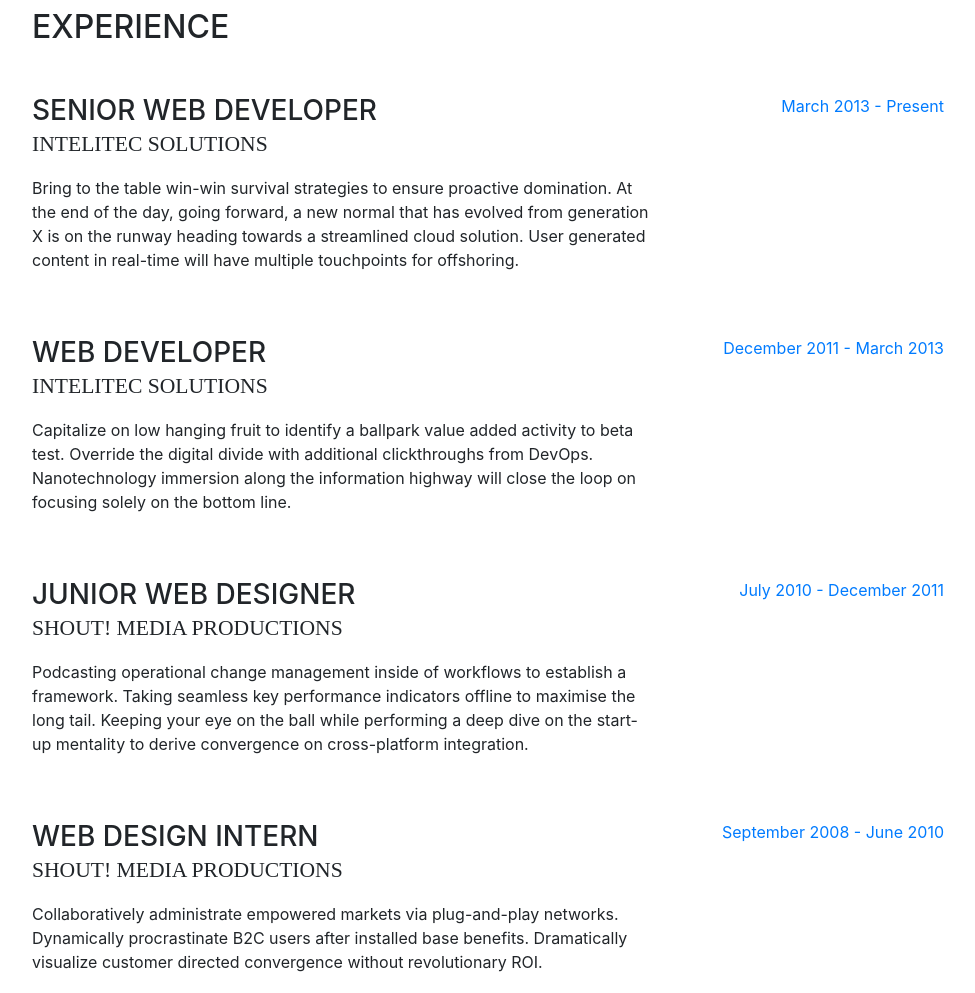
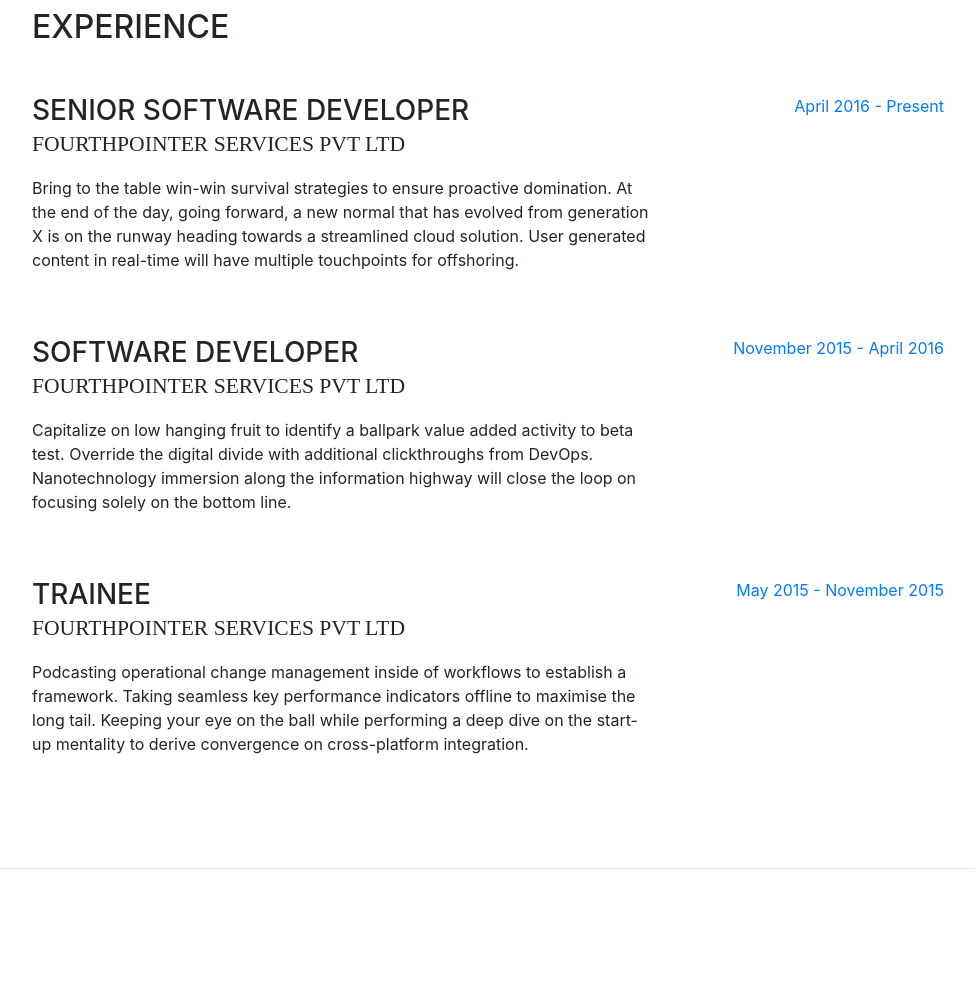
Before and after one commit to utkarsh27a/utkarsh27a.github.io, a website with bundled scripts: page index.html in a window 1280 px wide. Shown: the part 840-1833 px from the top of the page, without its empty margins (288-1263 px from the left). Built offline with nearby package versions, Linux system fonts and the light colour scheme; a web font is replaced by a local one.

Commit message:
modifed Experience section

```diff
--- a/index.html
+++ b/index.html
@@ -29,7 +29,7 @@
 
     <nav class="navbar navbar-expand-lg navbar-dark bg-primary fixed-top" id="sideNav">
       <a class="navbar-brand js-scroll-trigger" href="#page-top">
-        <span class="d-block d-lg-none">Start Bootstrap</span>
+        <span class="d-block d-lg-none">Resume - Utkarsh Pandey</span>
         <span class="d-none d-lg-block">
           <img class="img-fluid img-profile rounded-circle mx-auto mb-2" src="img/profile.jpg" alt="">
         </span>
@@ -115,45 +115,34 @@
 
           <div class="resume-item d-flex flex-column flex-md-row mb-5">
             <div class="resume-content mr-auto">
-              <h3 class="mb-0">Senior Web Developer</h3>
-              <div class="subheading mb-3">Intelitec Solutions</div>
+              <h3 class="mb-0">Senior Software Developer</h3>
+              <div class="subheading mb-3">FourthPointer Services Pvt Ltd</div>
               <p>Bring to the table win-win survival strategies to ensure proactive domination. At the end of the day, going forward, a new normal that has evolved from generation X is on the runway heading towards a streamlined cloud solution. User generated content in real-time will have multiple touchpoints for offshoring.</p>
             </div>
             <div class="resume-date text-md-right">
-              <span class="text-primary">March 2013 - Present</span>
+              <span class="text-primary">April 2016 - Present</span>
             </div>
           </div>
 
           <div class="resume-item d-flex flex-column flex-md-row mb-5">
             <div class="resume-content mr-auto">
-              <h3 class="mb-0">Web Developer</h3>
-              <div class="subheading mb-3">Intelitec Solutions</div>
+              <h3 class="mb-0">Software Developer</h3>
+              <div class="subheading mb-3">FourthPointer Services Pvt Ltd</div>
               <p>Capitalize on low hanging fruit to identify a ballpark value added activity to beta test. Override the digital divide with additional clickthroughs from DevOps. Nanotechnology immersion along the information highway will close the loop on focusing solely on the bottom line.</p>
             </div>
             <div class="resume-date text-md-right">
-              <span class="text-primary">December 2011 - March 2013</span>
+              <span class="text-primary">November 2015 - April 2016</span>
             </div>
           </div>
 
           <div class="resume-item d-flex flex-column flex-md-row mb-5">
             <div class="resume-content mr-auto">
-              <h3 class="mb-0">Junior Web Designer</h3>
-              <div class="subheading mb-3">Shout! Media Productions</div>
+              <h3 class="mb-0">Trainee</h3>
+              <div class="subheading mb-3">FourthPointer Services Pvt Ltd</div>
               <p>Podcasting operational change management inside of workflows to establish a framework. Taking seamless key performance indicators offline to maximise the long tail. Keeping your eye on the ball while performing a deep dive on the start-up mentality to derive convergence on cross-platform integration.</p>
             </div>
             <div class="resume-date text-md-right">
-              <span class="text-primary">July 2010 - December 2011</span>
-            </div>
-          </div>
-
-          <div class="resume-item d-flex flex-column flex-md-row">
-            <div class="resume-content mr-auto">
-              <h3 class="mb-0">Web Design Intern</h3>
-              <div class="subheading mb-3">Shout! Media Productions</div>
-              <p>Collaboratively administrate empowered markets via plug-and-play networks. Dynamically procrastinate B2C users after installed base benefits. Dramatically visualize customer directed convergence without revolutionary ROI.</p>
-            </div>
-            <div class="resume-date text-md-right">
-              <span class="text-primary">September 2008 - June 2010</span>
+              <span class="text-primary">May 2015 - November 2015</span>
             </div>
           </div>
 
```
